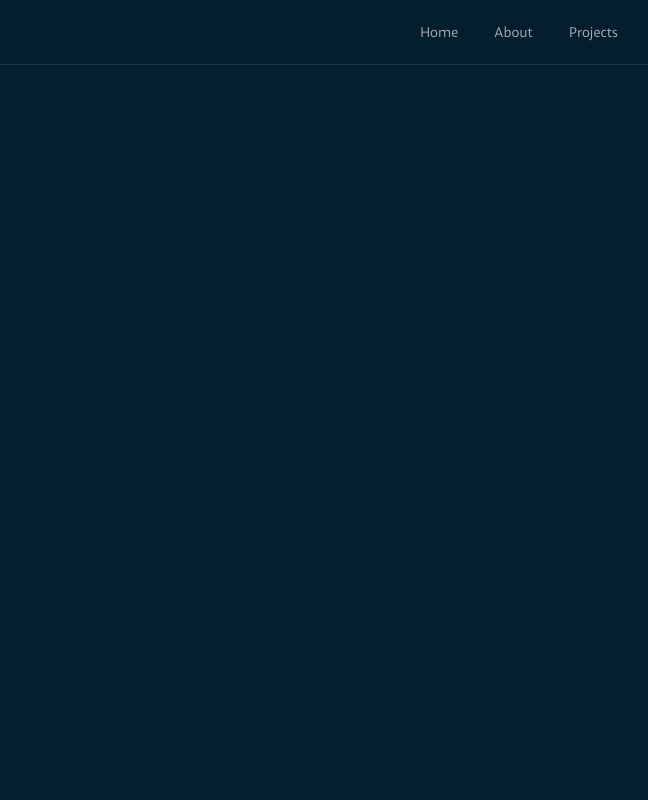
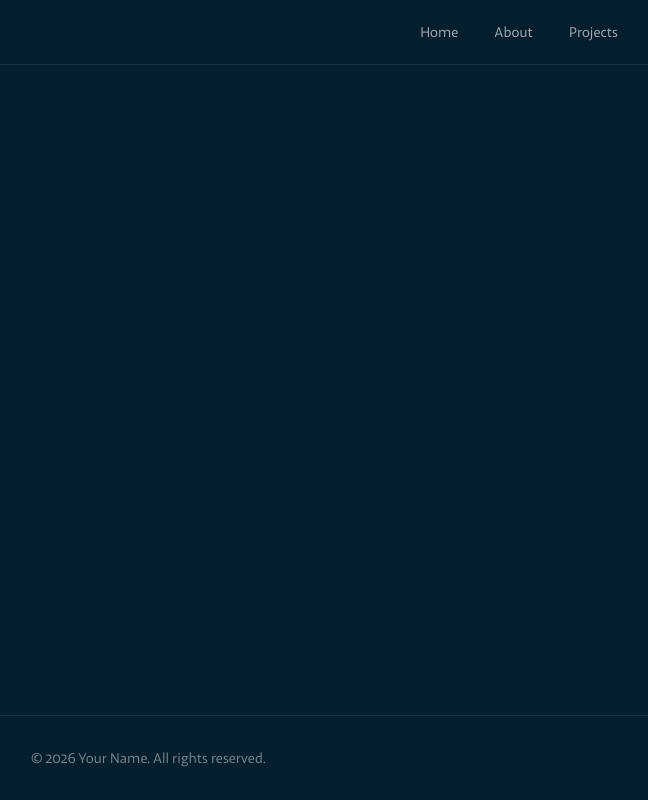
Before and after one commit to mcjefdreal/portfolio, a SvelteKit app: page /about in a window 1280 px wide. Shown: the whole page, without its empty margins (121-769 px from the left). Built offline with nearby package versions, Linux system fonts and the light colour scheme.

Commit message:
feat(layout): add minimalist footer

```diff
--- /dev/null
+++ b/src/lib/components/Footer/Footer.svelte
@@ -0,0 +1,45 @@
+<script lang="ts">
+	import type { Component } from 'svelte';
+
+	interface SocialLink {
+		label: string;
+		href: string;
+		icon?: Component;
+	}
+
+	let {
+		year = new Date().getFullYear(),
+		name = 'Your Name',
+		socialLinks = [] as SocialLink[]
+	}: {
+		year?: number;
+		name?: string;
+		socialLinks?: SocialLink[];
+	} = $props();
+</script>
+
+<footer class="border-t border-white/10">
+	<div class="mx-auto flex w-full max-w-5xl flex-col items-center gap-4 px-6 py-8 sm:flex-row sm:justify-between">
+		<p class="text-sm text-c-white/50">
+			&copy; {year} {name}. All rights reserved.
+		</p>
+
+		{#if socialLinks.length > 0}
+			<div class="flex items-center gap-4">
+				{#each socialLinks as link}
+					<a
+						{href}
+						aria-label={link.label}
+						target="_blank"
+						rel="noopener noreferrer"
+						class="text-c-white/50 transition-colors hover:text-c-light-blue"
+					>
+						{#if link.icon}
+							<link.icon class="h-5 w-5" />
+						{/if}
+					</a>
+				{/each}
+			</div>
+		{/if}
+	</div>
+</footer>
--- /dev/null
+++ b/src/lib/components/Footer/index.ts
@@ -0,0 +1 @@
+export { default as Footer } from './Footer.svelte';
--- a/src/routes/+layout.svelte
+++ b/src/routes/+layout.svelte
@@ -2,6 +2,7 @@
 	import './layout.css';
 	import favicon from '$lib/assets/favicon.svg';
 	import Navbar from '$lib/components/Navbar/Navbar.svelte';
+	import { Footer } from '$lib/components/Footer';
 
 	let { children } = $props();
 </script>
@@ -12,4 +13,5 @@
 	<main class="flex-1">
 		{@render children()}
 	</main>
+	<Footer />
 </div>
```
